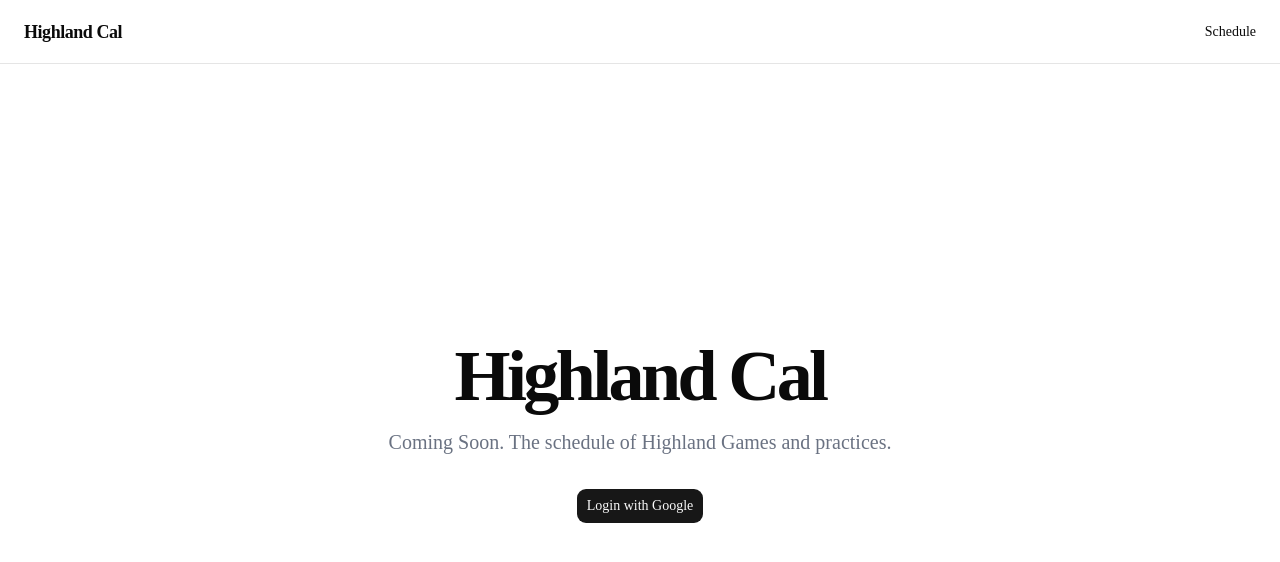
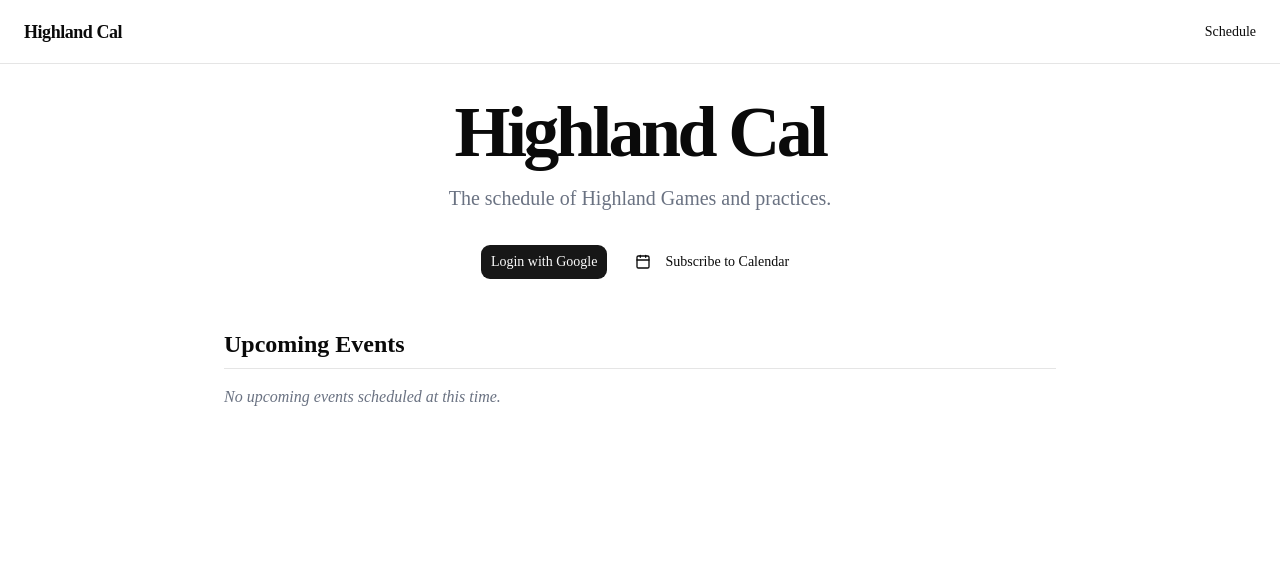
Before and after one commit to billnapier/highland_cal, a Next.js app: page / in a window 1280 px wide. Shown: the top 562 px of the page. Built offline with nearby package versions, Linux system fonts and the light colour scheme; no server answers; the database is empty.

Commit message:
feat: implement public calendar and ical feed (milestone 4)

```diff
--- /dev/null
+++ b/app/api/calendar.ics/route.ts
@@ -0,0 +1,64 @@
+import { createClient } from '@/lib/supabase/server';
+import { createEvents, EventAttributes } from 'ics';
+import { NextResponse } from 'next/server';
+
+export async function GET() {
+  const supabase = await createClient();
+  const { data: games, error } = await supabase
+    .from('Games')
+    .select('*')
+    .order('start_timestamp', { ascending: true });
+
+  if (error) {
+    console.error('Error fetching games for iCal feed:', error);
+    return new NextResponse('Internal Server Error', { status: 500 });
+  }
+
+  const events: EventAttributes[] = (games || []).map((game) => {
+    return {
+      title: game.name,
+      location: game.location || undefined,
+      url: game.registration_url || undefined,
+      start: new Date(game.start_timestamp).getTime(),
+      startInputType: 'utc',
+      end: new Date(game.end_timestamp).getTime(),
+      endInputType: 'utc',
+      description: game.registration_url ? `Registration: ${game.registration_url}` : undefined,
+    };
+  });
+
+  // Handle empty events case
+  if (events.length === 0) {
+    const emptyIcs = [
+      'BEGIN:VCALENDAR',
+      'VERSION:2.0',
+      'PRODID:-//Highland Cal//EN',
+      'CALSCALE:GREGORIAN',
+      'END:VCALENDAR'
+    ].join('\r\n');
+    return new NextResponse(emptyIcs, {
+      status: 200,
+      headers: {
+        'Content-Type': 'text/calendar; charset=utf-8',
+        'Content-Disposition': 'attachment; filename="highland-cal.ics"',
+        'Cache-Control': 'public, max-age=3600, s-maxage=3600, stale-while-revalidate=86400',
+      },
+    });
+  }
+
+  const { error: icsError, value } = createEvents(events);
+
+  if (icsError || !value) {
+    console.error('Error generating iCal feed:', icsError);
+    return new NextResponse('Internal Server Error', { status: 500 });
+  }
+
+  return new NextResponse(value, {
+    status: 200,
+    headers: {
+      'Content-Type': 'text/calendar; charset=utf-8',
+      'Content-Disposition': 'attachment; filename="highland-cal.ics"',
+      'Cache-Control': 'public, max-age=3600, s-maxage=3600, stale-while-revalidate=86400',
+    },
+  });
+}
--- a/app/page.tsx
+++ b/app/page.tsx
@@ -1,18 +1,90 @@
+import { createClient } from '@/lib/supabase/server';
 import LoginButton from '@/components/LoginButton';
+import { Calendar, MapPin, ExternalLink } from 'lucide-react';
+import { buttonVariants } from '@/components/ui/button';
+import Link from 'next/link';
 
-export default function Home() {
+export default async function Home() {
+  const supabase = await createClient();
+  const { data: games, error } = await supabase
+    .from('Games')
+    .select('*')
+    .order('start_timestamp', { ascending: true })
+    .gte('end_timestamp', new Date().toISOString());
+
   return (
-    <main className="flex flex-1 flex-col items-center justify-center p-8">
-      <div className="flex flex-col items-center space-y-8 text-center">
+    <main className="flex flex-1 flex-col items-center p-8 max-w-4xl mx-auto w-full">
+      <div className="flex flex-col items-center space-y-8 text-center w-full mb-12">
         <div className="space-y-4">
           <h1 className="text-4xl font-extrabold tracking-tighter sm:text-5xl md:text-6xl lg:text-7xl">
             Highland Cal
           </h1>
           <p className="mx-auto max-w-[700px] text-gray-500 md:text-xl dark:text-gray-400">
-            Coming Soon. The schedule of Highland Games and practices.
+            The schedule of Highland Games and practices.
           </p>
         </div>
-        <LoginButton />
+        <div className="flex space-x-4 items-center flex-wrap justify-center gap-y-4">
+          <LoginButton />
+          <Link href="/api/calendar.ics" prefetch={false} className={buttonVariants({ variant: 'outline' })}>
+            <Calendar className="mr-2 h-4 w-4" /> Subscribe to Calendar
+          </Link>
+        </div>
+      </div>
+
+      <div className="w-full space-y-4">
+        <h2 className="text-2xl font-bold border-b pb-2">Upcoming Events</h2>
+
+        {error && (
+          <p className="text-red-500">Error loading events. Please try again later.</p>
+        )}
+
+        {!error && games?.length === 0 && (
+          <p className="text-gray-500 italic">No upcoming events scheduled at this time.</p>
+        )}
+
+        {!error && games && games.length > 0 && (
+          <div className="grid gap-4">
+            {games.map((game) => {
+              const startDate = new Date(game.start_timestamp);
+              const endDate = new Date(game.end_timestamp);
+
+              const isSameDay = startDate.toDateString() === endDate.toDateString();
+
+              return (
+                <div key={game.id} className="p-6 border rounded-lg shadow-sm bg-card text-card-foreground">
+                  <div className="flex flex-col md:flex-row md:justify-between md:items-start gap-4">
+                    <div>
+                      <h3 className="text-xl font-bold mb-2">{game.name}</h3>
+                      <div className="space-y-1 text-sm text-muted-foreground">
+                        <div className="flex items-center">
+                          <Calendar className="mr-2 h-4 w-4" />
+                          <span>
+                            {startDate.toLocaleDateString(undefined, { weekday: 'short', month: 'short', day: 'numeric', year: 'numeric' })}
+                            {isSameDay
+                              ? ` • ${startDate.toLocaleTimeString([], { hour: '2-digit', minute: '2-digit' })} - ${endDate.toLocaleTimeString([], { hour: '2-digit', minute: '2-digit' })}`
+                              : ` - ${endDate.toLocaleDateString(undefined, { weekday: 'short', month: 'short', day: 'numeric', year: 'numeric' })}`
+                            }
+                          </span>
+                        </div>
+                        {game.location && (
+                          <div className="flex items-center">
+                            <MapPin className="mr-2 h-4 w-4" />
+                            <span>{game.location}</span>
+                          </div>
+                        )}
+                      </div>
+                    </div>
+                    {game.registration_url && (
+                      <a href={game.registration_url} target="_blank" rel="noopener noreferrer" className={buttonVariants({ variant: 'secondary', size: 'sm' })}>
+                        <ExternalLink className="mr-2 h-4 w-4" /> Register
+                      </a>
+                    )}
+                  </div>
+                </div>
+              );
+            })}
+          </div>
+        )}
       </div>
     </main>
   );
--- a/package.json
+++ b/package.json
@@ -14,6 +14,7 @@
     "@supabase/supabase-js": "^2.105.3",
     "class-variance-authority": "^0.7.1",
     "clsx": "^2.1.1",
+    "ics": "^3.12.0",
     "lucide-react": "^1.14.0",
     "next": "16.2.5",
     "react": "19.2.4",
```
Also changed, not shown: 3 other files (tests, documents, lock files or other folders).
